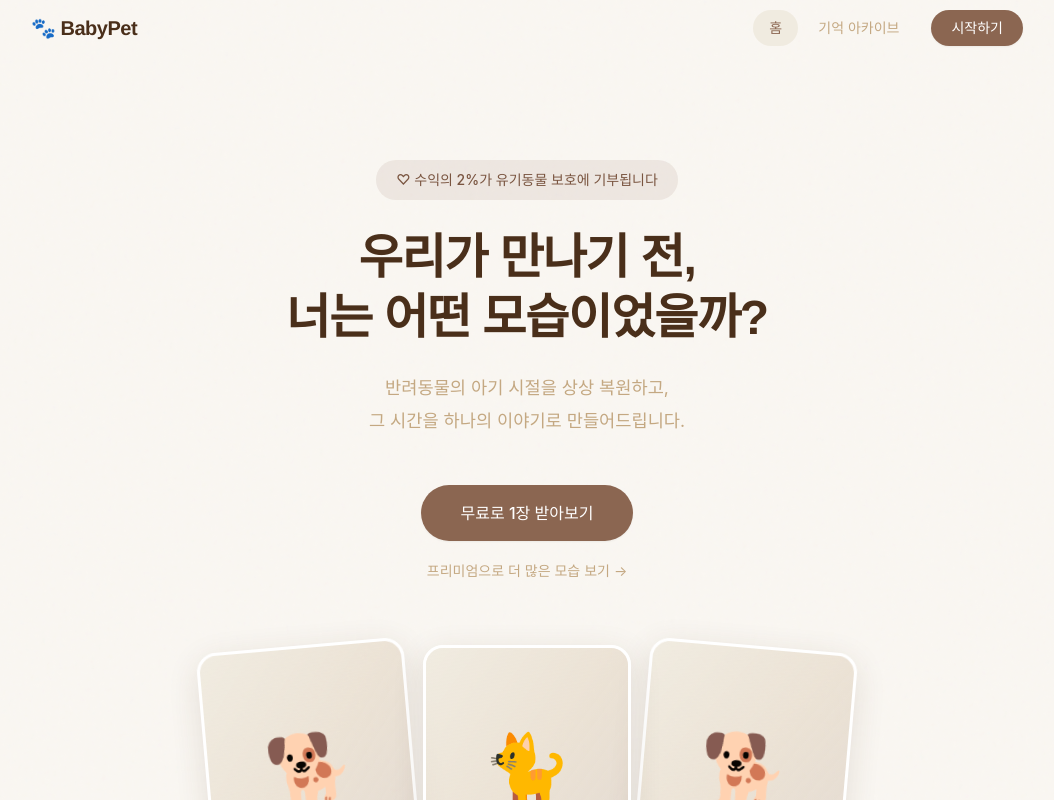
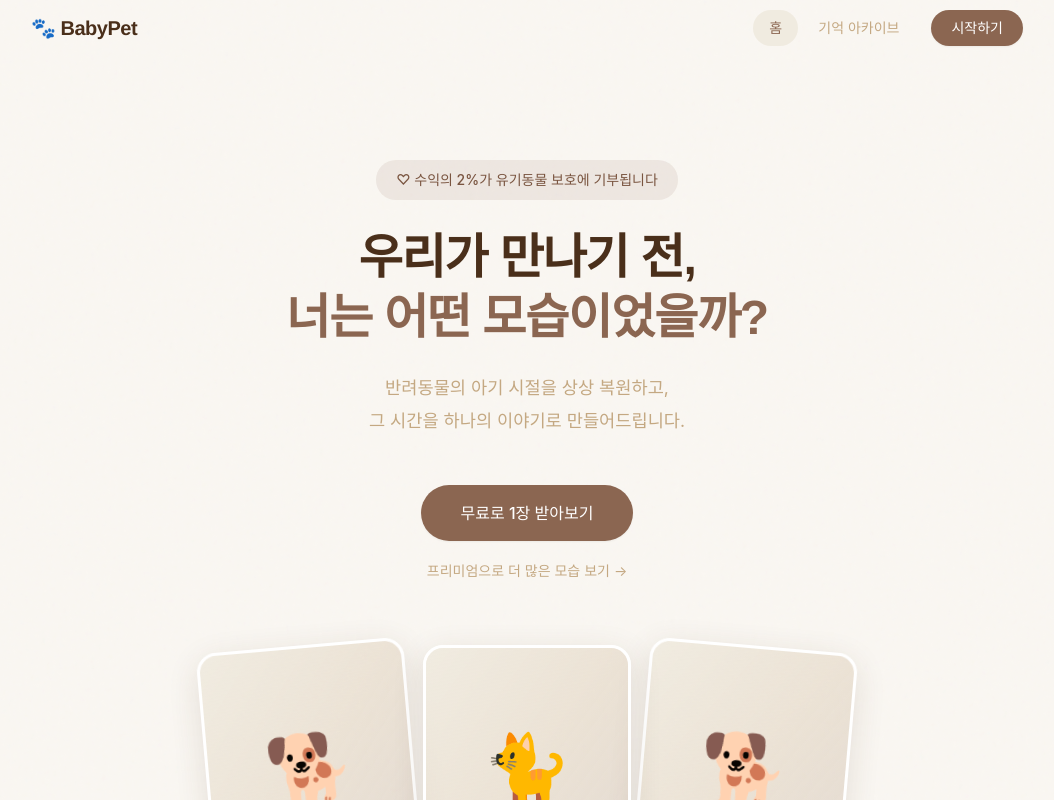
Before and after one commit to oksi2337/mylovelylittlebaby, a Next.js app: page / in a window 1280 px wide. Shown: the top 800 px of the page, without its empty margins (113-1167 px from the left). Built offline with nearby package versions, Linux system fonts and the light colour scheme; a web font is replaced by a local one.

Commit message:
auto: update files

```diff
--- a/src/components/landing/HeroSection.tsx
+++ b/src/components/landing/HeroSection.tsx
@@ -114,7 +114,7 @@ export default function HeroSection() {
         >
           우리가 만나기 전,
           <br />
-          너는 어떤 모습이었을까?
+          <span className="text-warm-brown">너는 어떤 모습이었을까?</span>
         </motion.h1>
 
         {/* Sub copy */}
```
